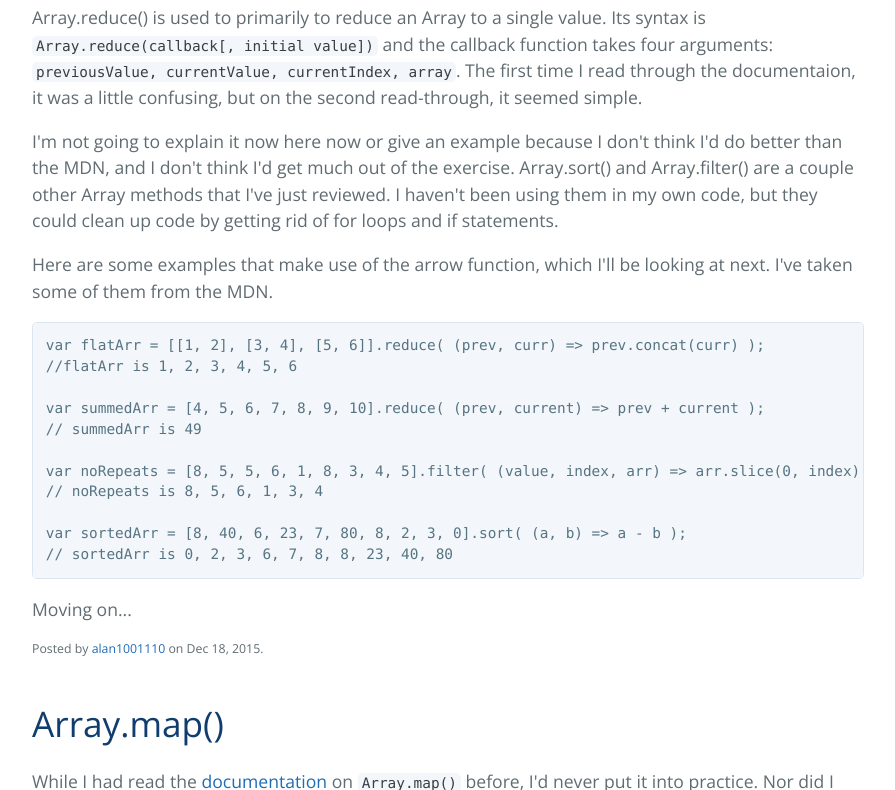
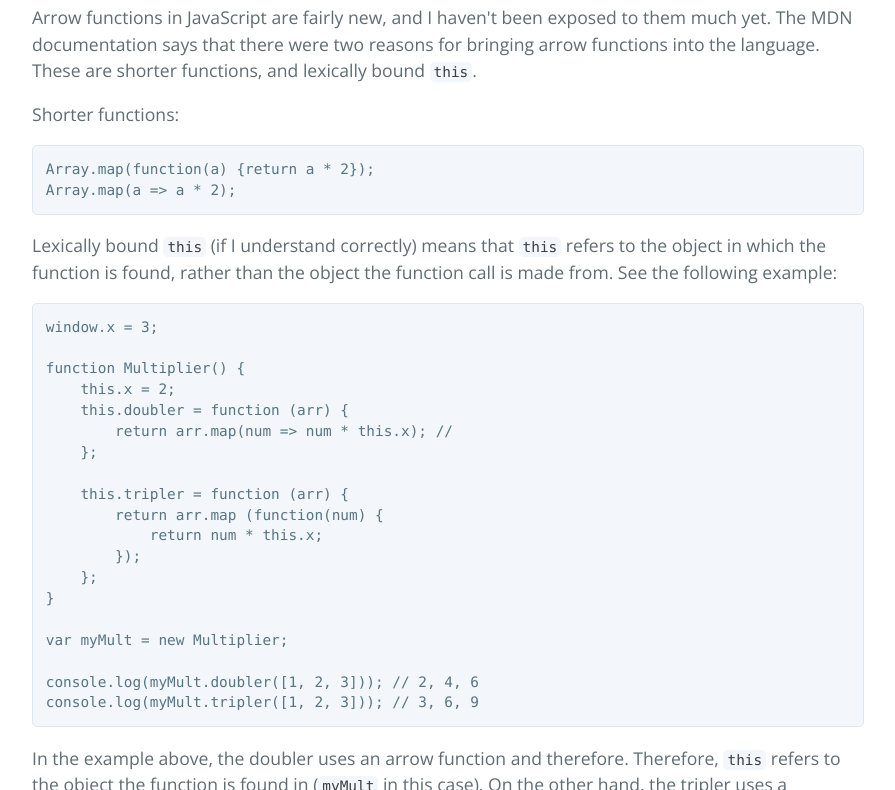
Before and after one commit to alan1001110/alan1001110.github.io, a plain HTML site: page index.html in a window 1280 px wide. Shown: the part 98-888 px from the top of the page, without its empty margins (192-1087 px from the left). Drawn offline with nearby package versions, Linux system fonts and the light colour scheme; a script that the page names is missing.

Commit message:
Wrote blog post on Arrow functions

```diff
--- a/index.html
+++ b/index.html
@@ -20,10 +20,42 @@
     <div class="main-content">
 
         <div class="blog-post">
+            <h1>Arrow functions</h1>
+            <p>Arrow functions in JavaScript are fairly new, and I haven't been exposed to them much yet. The MDN documentation says that there were two reasons for bringing arrow functions into the language. These are shorter functions, and lexically bound <code>this</code>.</p>
+            <p>Shorter functions:</p>
+            <pre><code>Array.map(function(a) {return a * 2});
+Array.map(a =&GT a * 2);</code></pre>
+            <p>Lexically bound <code>this</code> (if I understand correctly) means that <code>this</code> refers to the object in which the function is found, rather than the object the function call is made from. See the following example:</p>
+            <pre><code>window.x = 3;
+
+function Multiplier() {
+    this.x = 2;
+    this.doubler = function (arr) {
+        return arr.map(num =&GT num * this.x); //
+    };
+
+    this.tripler = function (arr) {
+        return arr.map (function(num) {
+            return num * this.x;
+        });
+    };
+}
+
+var myMult = new Multiplier;
+
+console.log(myMult.doubler([1, 2, 3])); // 2, 4, 6
+console.log(myMult.tripler([1, 2, 3])); // 3, 6, 9</code></pre>
+            <p>In the example above, the doubler uses an arrow function and therefore. Therefore, <code>this</code> refers to the object the function is found in (<code>myMult</code> in this case). On the other hand, the tripler uses a standard function expression, and therefore, since the function was not called from within any object other than the window object, <code>this</code> refers to the window object. (If I understand correctly.)</p>
+            <p>One thing to note is that if you use the <code>arguments</code> keyword in an arrow function, it will not refer to parameters passed to the arrow function, but rather parameters passed to the function that the arrow function is contained in, aka the enclosing scope. (IIUC)</p>
+            <p style="font-size: 70%;">Posted by <a href="https://github.com/alan1001110">alan1001110</a> on Dec 21, 2015.</p>
+            <br>
+        </div>
+
+        <div class="blog-post">
             <h1>Array.reduce(), Array.filter(), &AMP Array.sort()</h1>
             <p>Array.reduce() is used to primarily to reduce an Array to a single value. Its syntax is <code>Array.reduce(callback[, initial value])</code> and the callback function takes four arguments: <code>previousValue, currentValue, currentIndex, array</code>. The first time I read through the documentaion, it was a little confusing, but on the second read-through, it seemed simple.</p>
             <p>I'm not going to explain it now here now or give an example because I don't think I'd do better than the MDN, and I don't think I'd get much out of the exercise. Array.sort() and Array.filter() are a couple other Array methods that I've just reviewed. I haven't been using them in my own code, but they could clean up code by getting rid of for loops and if statements.</p>
-            <p>Here are some examples that make use of the arrow function, which I'll be looking at next. I've taken some of them from the MDN.</p>
+            <p>Here are some examples that make use of the arrow function, which I'll be looking at in the next post. I've taken some of them from the MDN.</p>
             <pre><code>var flatArr = [[1, 2], [3, 4], [5, 6]].reduce( (prev, curr) =&GT prev.concat(curr) );
 //flatArr is 1, 2, 3, 4, 5, 6
 
```
